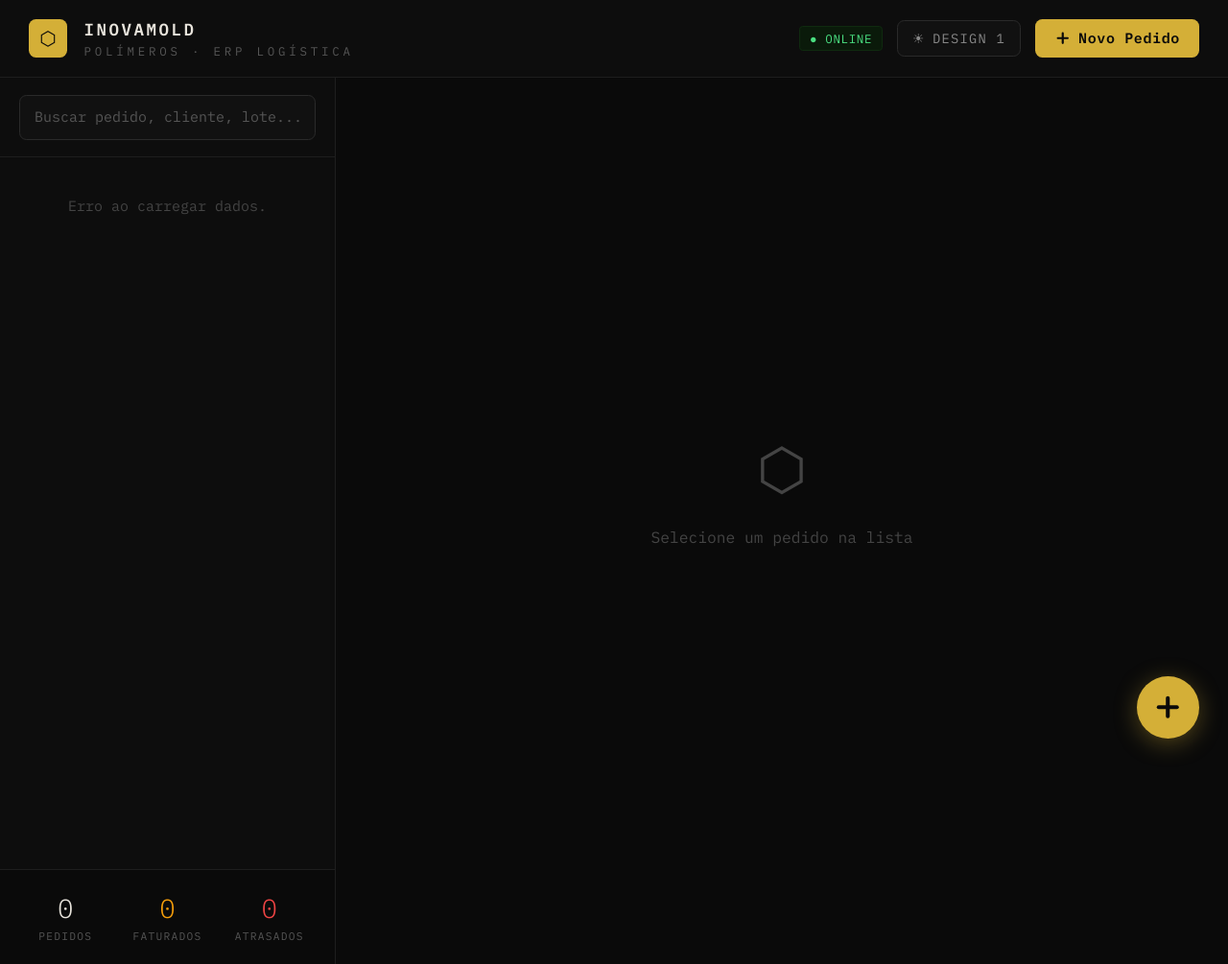
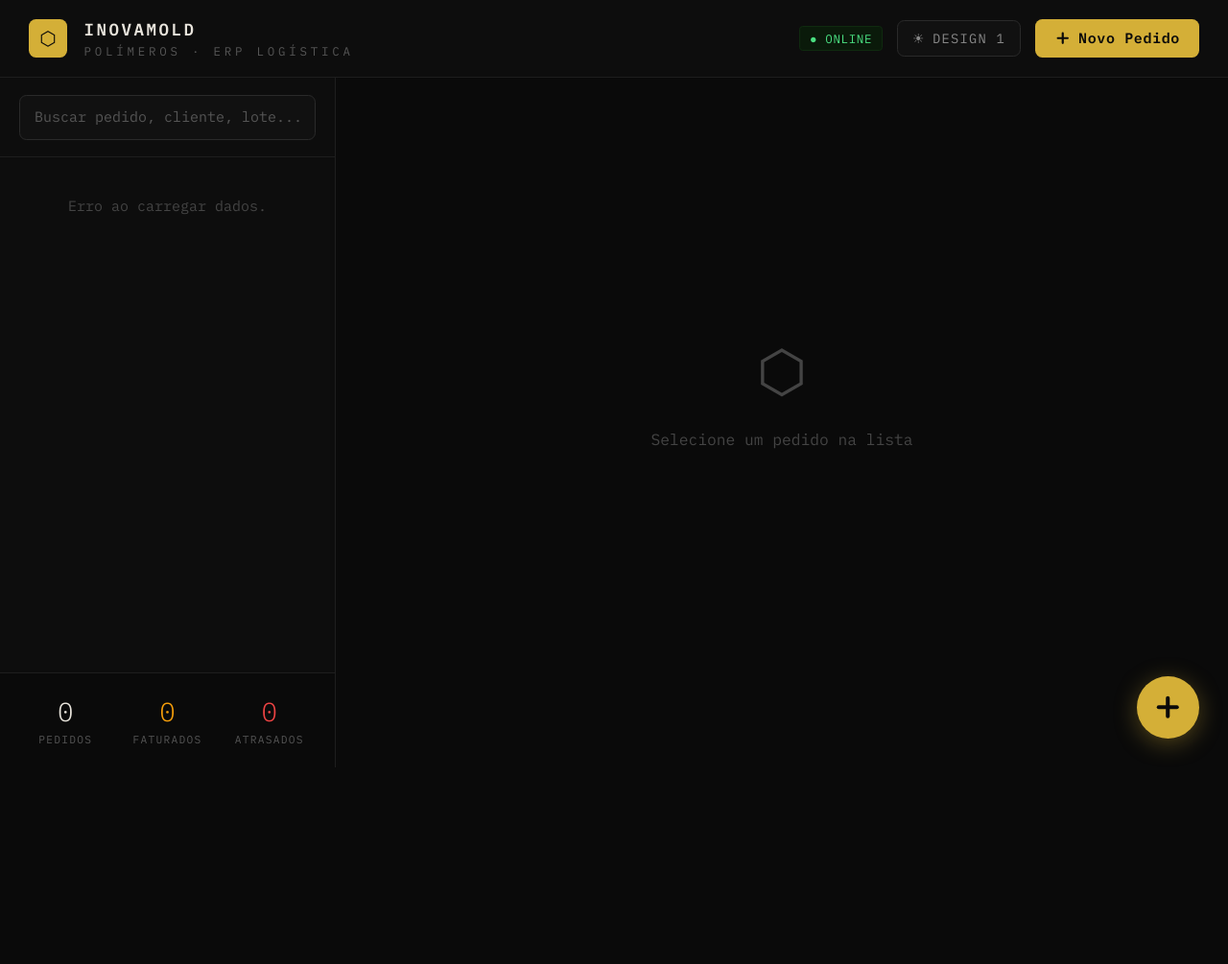
Before and after one commit to Matheus904-12/Dashboard-SCRUM, a website: page index.html in a window 1280 px wide. Shown: the whole page at 96% size. After the commit the page ends 800 px from the top, so only its background shows below. Drawn offline with nearby package versions, Linux system fonts and the light colour scheme; no server answers.

Commit message:
Fix: position:fixed app-shell to correctly solve zoom+scroll conflict

```diff
--- a/index.html
+++ b/index.html
@@ -74,7 +74,7 @@
       --step-inactive: #cbd5e1;
     }
 
-    body { background: var(--bg-base); color: var(--text); font-family: 'IBM Plex Mono', monospace; margin: 0; overflow: hidden; height: 100vh; zoom: 1.25; transition: background 0.3s, color 0.3s; }
+    body { background: var(--bg-base); color: var(--text); font-family: 'IBM Plex Mono', monospace; margin: 0; overflow: hidden; zoom: 1.25; transition: background 0.3s, color 0.3s; }
     ::-webkit-scrollbar { width: 3px; height: 3px; }
     ::-webkit-scrollbar-track { background: #111; }
     ::-webkit-scrollbar-thumb { background: #2a2a2a; border-radius: 2px; }
@@ -123,9 +123,13 @@
     @media (max-width: 900px) { .main-layout { flex-direction:column !important; } .sidebar-panel { width:100% !important; max-height:220px; border-right:none !important; border-bottom:1px solid var(--border) !important; } }
   </style>
 </head>
+
 <body>
+  <!-- APP SHELL: fixed inset-0 bypasses zoom/vh calculation issues -->
+  <div id="app-shell" style="position:fixed; top:0; left:0; right:0; bottom:0; display:flex; flex-direction:column; overflow:hidden;">
+
   <!-- TOP BAR -->
-  <div style="background:var(--bg-surface); border-bottom:1px solid var(--border); padding:14px 24px; display:flex; align-items:center; justify-content:space-between; position:sticky; top:0; z-index:100;">
+  <div style="background:var(--bg-surface); border-bottom:1px solid var(--border); padding:14px 24px; display:flex; align-items:center; justify-content:space-between; flex-shrink:0; z-index:100;">
     <div style="display:flex; align-items:center; gap:14px;">
       <div style="width:32px; height:32px; background:var(--accent); border-radius:6px; display:flex; align-items:center; justify-content:center; font-size:16px; color:var(--bg-base);">⬡</div>
       <div>
@@ -145,8 +149,8 @@
     </div>
   </div>
 
-  <!-- MAIN LAYOUT: header is sticky, sidebar fixed, only content scrolls -->
-  <div class="main-layout" style="display:flex; height:calc(100vh - 61px); overflow:hidden;">
+  <!-- MAIN LAYOUT: flex row, fills remaining height -->
+  <div class="main-layout" style="display:flex; flex:1; overflow:hidden;">
 
     <!-- SIDEBAR (fixed, internal list scrolls) -->
     <div class="sidebar-panel" style="width:280px; background:var(--bg-surface); border-right:1px solid var(--border); display:flex; flex-direction:column; height:100%; overflow:hidden; flex-shrink:0;">
@@ -371,6 +375,7 @@
       </form>
     </div>
   </div>
+  </div><!-- /app-shell -->
 
   <script src="app.js"></script>
 </body>
```
